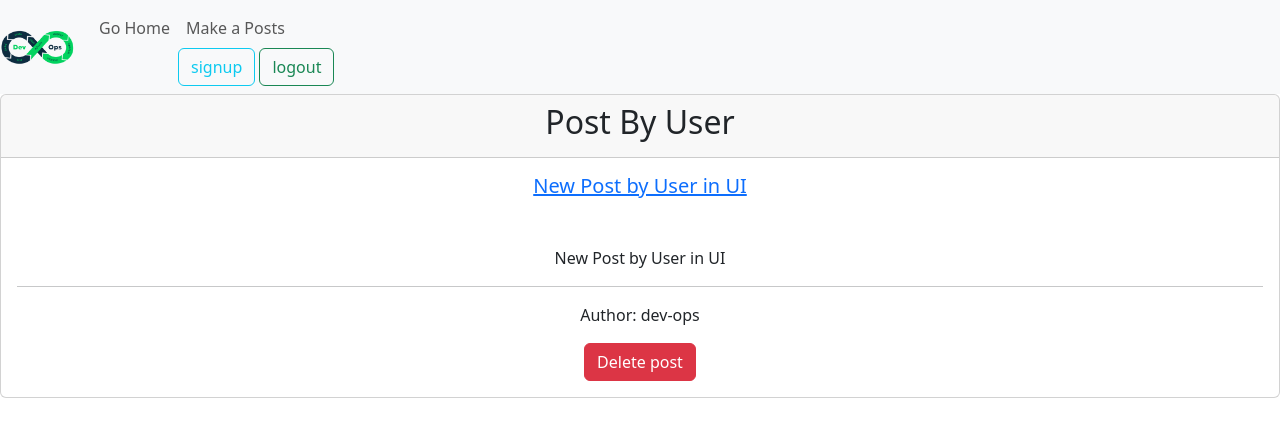
After one commit to Pedraza57/blog, a Django app: page /posts/4 in a window 1280 px wide. The commit adds this page. Shown: the top 437 px of the page. Run offline with Django 5.2, Linux system fonts and the light colour scheme; data comes from the database, SQL or seed files in the repository; both versions use the stored data as it was after the commit.

Commit message:
Last commit

```diff
--- a/blog/settings.py
+++ b/blog/settings.py
@@ -119,7 +119,13 @@ USE_TZ = True
 
 STATIC_URL = 'static/'
 
+LOGIN_REDIRECT_URL = 'home'
+LOGOUT_REDIRECT_URL = 'home'
+
 # Default primary key field type
 # https://docs.djangoproject.com/en/5.0/ref/settings/#default-auto-field
 
 DEFAULT_AUTO_FIELD = 'django.db.models.BigAutoField'
+
+USERNAME = 'devops'
+PASSWORD = 'hello'
--- a/blog/urls.py
+++ b/blog/urls.py
@@ -15,10 +15,19 @@ Including another URLconf
     2. Add a URL to urlpatterns:  path('blog/', include('blog.urls'))
 """
 from django.contrib import admin
-from django.urls import path
+from django.urls import path, include
 from website.views import welcome
+
+
+
+
+
+
 
 urlpatterns = [
     path('admin/', admin.site.urls),
-    path('', welcome)
+    path('', welcome, name='home'),
+    path('posts/', include('posts.urls')),
+    path('accounts/', include('django.contrib.auth.urls')),
+    path('', include('myapp.urls')),
 ]
--- a/posts/models.py
+++ b/posts/models.py
@@ -1,12 +1,12 @@
 from typing import Any
 from django.db import models
-
+from django.contrib.auth.models import User
 
 # Create your models here.
 
 class Posts(models.Model):
     title = models.CharField(max_length=25)
     body = models.CharField(max_length=500)
-
+    author = models.ForeignKey(User, on_delete=models.CASCADE, default=1)
     def __str__(self):
         return f'{self.title}'
--- /dev/null
+++ b/posts/templates/posts/detail.html
@@ -0,0 +1,7 @@
+{% extends "base.html" %}
+{% block title %}Post - {{post.title}} {% endblock %}
+{% block content %}
+
+    {% include 'posts/post.html' %}
+
+{% endblock %}
--- /dev/null
+++ b/posts/templates/posts/post.html
@@ -0,0 +1,16 @@
+
+<div class="card text-center">
+    <div class="card-header">
+    <h2> {{post.title}} </h2>
+    </div>
+    <div class="card-body">
+    <h5 class="card-title"><p><a href="{% url 'detail' post.id %}"> {{post.body}}</a> </p></h5>
+    </div>
+    <div class="card-body">
+    <p> {{post.body}} </p>
+    <hr>
+    <p>Author: {{post.author }}</p>
+    <a href="{% url 'delete' post.id %}" class="btn btn-danger btn-small">Delete post</a>
+    </div>
+    </div>
+</div>
--- /dev/null
+++ b/posts/urls.py
@@ -0,0 +1,12 @@
+from django.urls import path
+from . import views
+
+#'http://example.com/posts/'
+#'http://example.com/posts/new'
+#'http://example.com/posts/1'
+
+urlpatterns = [
+    path('new', views.new, name='new'),
+    path('<int:id>', views.detail, name='detail'),
+    path('delete/<int:id>', views.delete, name='delete'),
+]
--- a/posts/views.py
+++ b/posts/views.py
@@ -1,3 +1,26 @@
-from django.shortcuts import render
+from django.shortcuts import render, redirect, get_object_or_404
+from .forms  import PostForm
+from .models import Posts
+
+
 
 # Create your views here.
+def detail(request, id ):
+    post = get_object_or_404(Posts, pk=id)
+    return render(request, "posts/detail.html", {"post": post})
+
+def delete(request, id ):
+    post = get_object_or_404(Posts,pk=id)
+    post.delete()
+    return redirect('/')
+
+
+def new(request):
+    if request.method == 'POST':
+        form = PostForm(request.POST)
+        if form.is_valid():
+            form.save()
+            return redirect("/")
+    else:
+        form = PostForm()
+    return render(request, "posts/new.html", {"form": form})
--- a/website/templates/top-menu.html
+++ b/website/templates/top-menu.html
@@ -8,16 +8,18 @@
     <div class="collapse navbar-collapse" id="navbarNav">
       <ul class="navbar-nav">
         <li class="nav-item active">
-          <a class="nav-link" href="#">Home <span class="sr-only">(current)</span></a>
+          <a class="nav-link" href="{% url 'home' %}"> Go Home <span class="sr-only"></span></a>
         </li>
         <li class="nav-item">
-          <a class="nav-link" href="#">Features</a>
-        </li>
-        <li class="nav-item">
-          <a class="nav-link" href="#">Pricing</a>
-        </li>
-        <li class="nav-item">
-          <a class="nav-link disabled" href="#">Disabled</a>
+          <a class="nav-link" href="{% url 'new' %}">Make a Posts</a>
+          {% if user.is_authenticted %}
+
+            <a class="btn btn-outline-danger my-2 my-sm-0" href="{% url 'logout' %}">login</a>
+            <span class="nav-item nav-link"><i class="fa fa-user"></i> {{ user.username }}</span>
+          {% else %}
+            <a class="btn btn-outline-info my-2 my-sm-0" href="{% url 'signup' %}">signup</a>
+            <a class="btn btn-outline-success my-2 my-sm-0" href="{% url 'login' %}">logout</a>
+          {% endif %}
         </li>
       </ul>
     </div>
--- a/website/views.py
+++ b/website/views.py
@@ -2,6 +2,7 @@ from django.shortcuts import render
 from django.http import HttpResponse
 from datetime import datetime
 from posts.models import Posts
+
 
 
 
```
Also changed, not shown: posts/forms.py (added, +13 -0 lines), posts/templates/posts/new.html (added, +12 -0 lines), website/templates/registration/login.html (added, +13 -0 lines), website/templates/website/welcome.html (+1 -9 lines), db.sqlite3, posts/migrations/0002_posts_author.py (added), posts/migrations/0003_alter_posts_author.py (added), website/templates/registration/signup.html (added).
